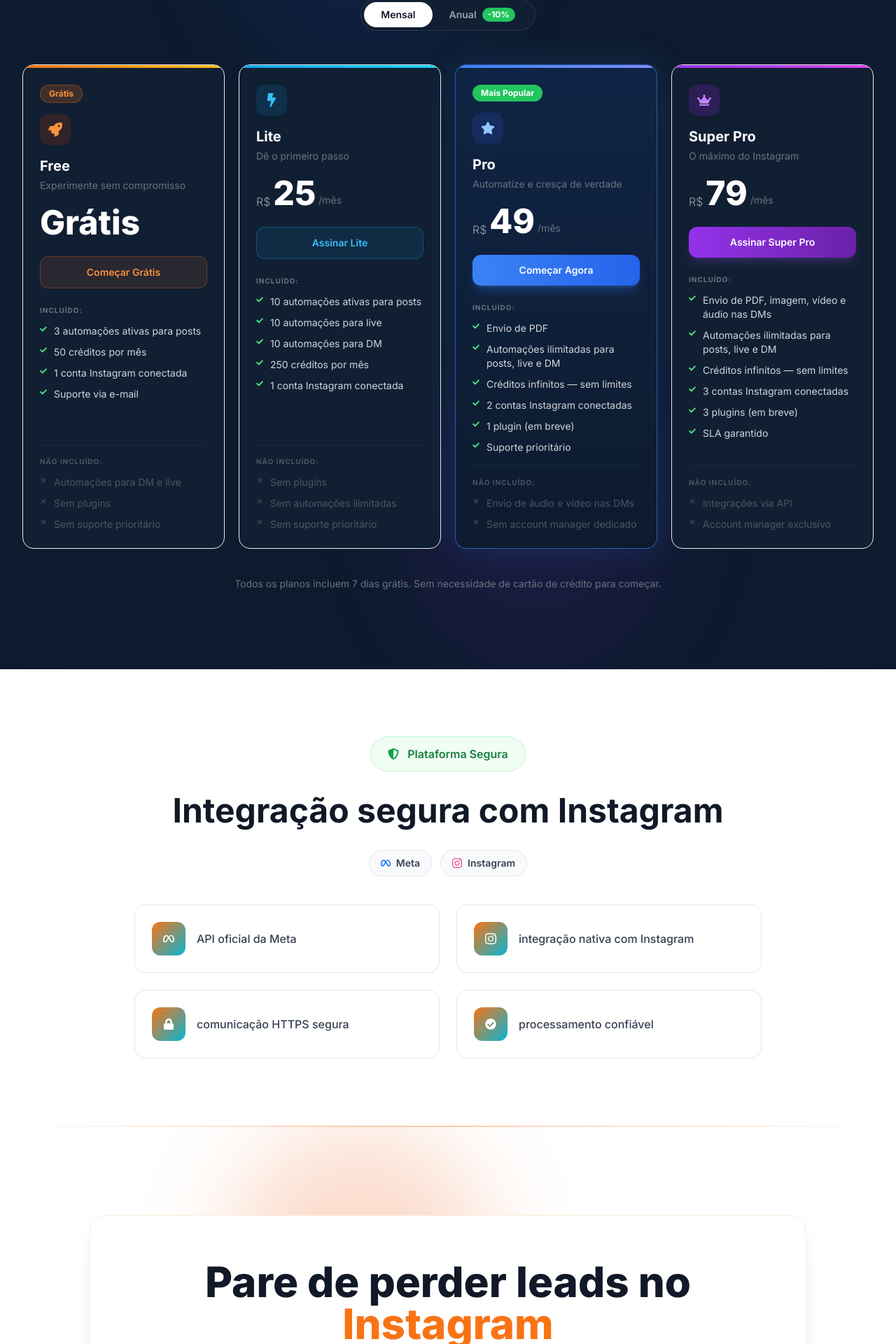
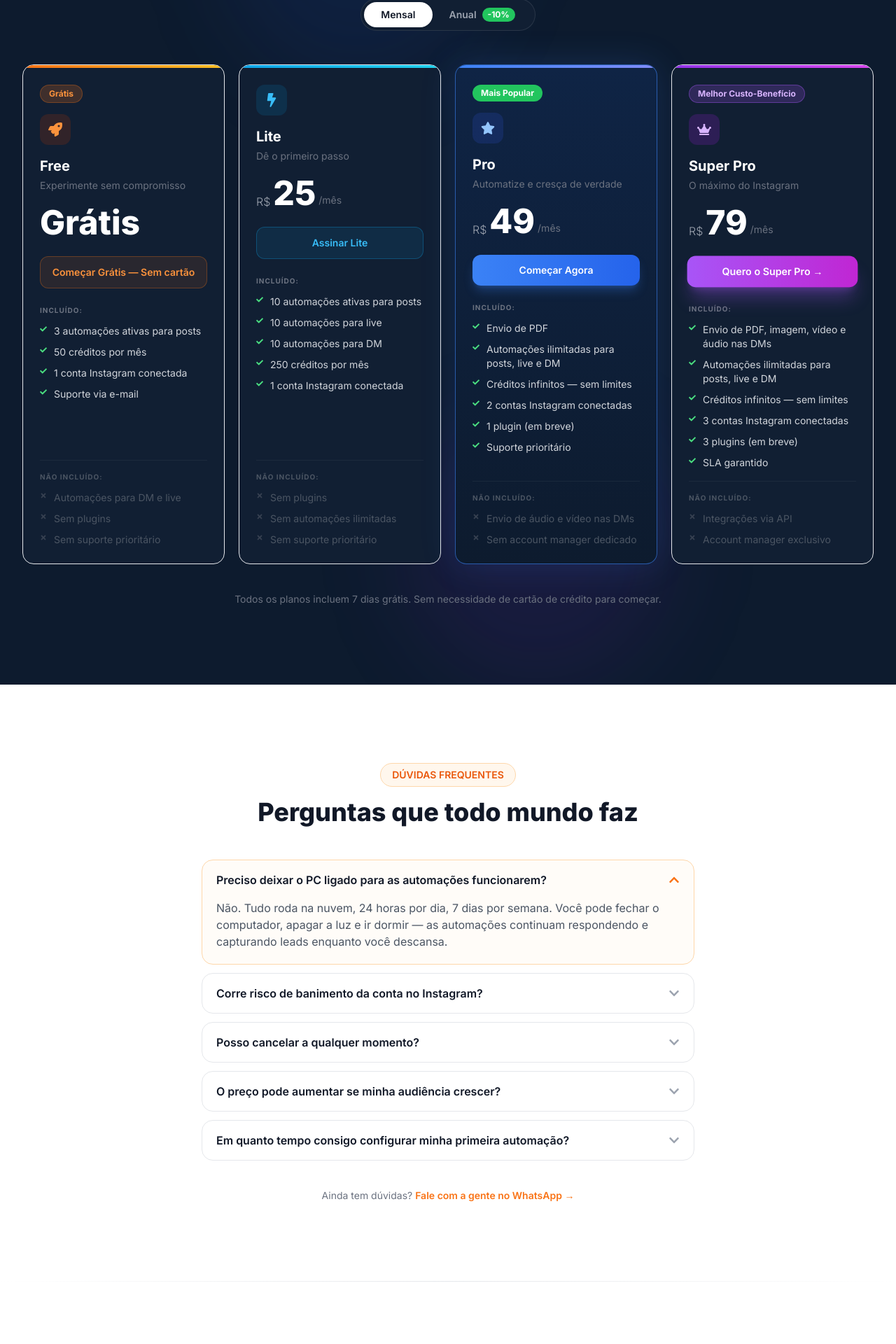
Before and after one commit to Rivas12/LP---INSTA-LINK, a Next.js app: page / in a window 1280 px wide. Shown: the part 8840-10760 px from the top of the page at 70% size. Built offline with nearby package versions, Linux system fonts and the light colour scheme.

Commit message:
feat: add FAQ component and integrate it into the Home page for enhanced user support

```diff
--- a/app/page.tsx
+++ b/app/page.tsx
@@ -7,6 +7,7 @@ import Benefits from "@/components/Benefits";
 import Demo from "@/components/Demo";
 import Differential from "@/components/Differential";
 import Pricing from "@/components/Pricing";
+import FAQ from "@/components/FAQ";
 import Trust from "@/components/Trust";
 import FinalCTA from "@/components/FinalCTA";
 import Navbar from "@/components/Navbar";
@@ -51,6 +52,9 @@ export default function Home() {
         <Pricing />
       </div>
       <div className="section-divider">
+        <FAQ />
+      </div>
+      <div className="section-divider">
         <Trust />
       </div>
       <div className="section-divider section-divider-strong">
--- /dev/null
+++ b/components/FAQ.tsx
@@ -0,0 +1,114 @@
+"use client";
+
+import { useState } from "react";
+import { FaChevronDown, FaShieldAlt } from "react-icons/fa";
+import { SiMeta } from "react-icons/si";
+
+const faqs = [
+  {
+    question: "Preciso deixar o PC ligado para as automações funcionarem?",
+    answer:
+      "Não. Tudo roda na nuvem, 24 horas por dia, 7 dias por semana. Você pode fechar o computador, apagar a luz e ir dormir — as automações continuam respondendo e capturando leads enquanto você descansa.",
+  },
+  {
+    question: "Corre risco de banimento da conta no Instagram?",
+    answer:
+      "Não. Utilizamos exclusivamente a API Oficial do Instagram, parceira da Meta. Isso significa que cada ação segue rigorosamente as políticas da plataforma — sem bots terceiros, sem simulação de comportamento humano e sem risco de bloqueio.",
+    highlight: true,
+  },
+  {
+    question: "Posso cancelar a qualquer momento?",
+    answer:
+      "Sim, sem burocracia. Não há fidelidade, multa ou carência. Basta cancelar pelo painel com um clique. O acesso continua até o fim do período já pago.",
+  },
+  {
+    question: "O preço pode aumentar se minha audiência crescer?",
+    answer:
+      "Não. Nossos planos são por conta Instagram conectada, com preço fixo em Real. Você não paga mais caro quando viralizar — ao contrário das ferramentas gringas que cobram em dólar por contato ou volume de mensagens.",
+  },
+  {
+    question: "Em quanto tempo consigo configurar minha primeira automação?",
+    answer:
+      "Em menos de 5 minutos. O painel é intuitivo: conecte sua conta Instagram, escolha a palavra-chave e defina o que será enviado no direct. Nenhum conhecimento técnico necessário.",
+  },
+];
+
+export default function FAQ() {
+  const [open, setOpen] = useState<number | null>(0);
+
+  return (
+    <section className="py-20 sm:py-28 bg-white">
+      <div className="max-w-3xl mx-auto px-4 sm:px-6 lg:px-8">
+        {/* Heading */}
+        <div className="text-center mb-12">
+          <span className="inline-block px-4 py-1.5 bg-orange-50 border border-orange-200 text-orange-600 rounded-full text-sm font-semibold mb-4">
+            DÚVIDAS FREQUENTES
+          </span>
+          <h2 className="text-3xl sm:text-4xl font-extrabold text-gray-900">
+            Perguntas que todo mundo faz
+          </h2>
+        </div>
+
+        {/* Accordion */}
+        <div className="space-y-3">
+          {faqs.map((faq, i) => (
+            <div
+              key={i}
+              className={`rounded-2xl border transition-all duration-200 overflow-hidden ${
+                open === i
+                  ? faq.highlight
+                    ? "border-green-300 bg-green-50"
+                    : "border-orange-200 bg-orange-50/40"
+                  : "border-gray-200 bg-white hover:border-gray-300"
+              }`}
+            >
+              <button
+                className="w-full flex items-center justify-between gap-4 px-5 py-4 text-left"
+                onClick={() => setOpen(open === i ? null : i)}
+              >
+                <span className="font-semibold text-gray-900 text-sm sm:text-base leading-snug">
+                  {faq.question}
+                </span>
+                <FaChevronDown
+                  className={`flex-shrink-0 text-gray-400 transition-transform duration-200 ${
+                    open === i ? "rotate-180 text-orange-500" : ""
+                  }`}
+                />
+              </button>
+
+              {open === i && (
+                <div className="px-5 pb-5">
+                  {faq.highlight && (
+                    <div className="flex items-center gap-2 mb-3">
+                      <SiMeta className="text-[#0866FF] text-sm" />
+                      <span className="text-xs font-semibold text-green-700 bg-green-100 px-2 py-0.5 rounded-full flex items-center gap-1">
+                        <FaShieldAlt className="text-[10px]" />
+                        API Oficial Meta — 100% seguro
+                      </span>
+                    </div>
+                  )}
+                  <p className="text-gray-600 text-sm sm:text-base leading-relaxed">
+                    {faq.answer}
+                  </p>
+                </div>
+              )}
+            </div>
+          ))}
+        </div>
+
+        {/* Bottom CTA */}
+        <p className="text-center text-gray-500 text-sm mt-10">
+          Ainda tem dúvidas?{" "}
+          <a
+            href="https://wa.me/5500000000000?text=Oi!%20Tenho%20uma%20d%C3%BAvida%20sobre%20o%20InstaFlow."
+            target="_blank"
+            rel="noopener noreferrer"
+            className="text-orange-500 font-semibold hover:underline"
+          >
+            Fale com a gente no WhatsApp →
+          </a>
+        </p>
+      </div>
+    </section>
+  );
+}
--- a/components/Pricing.tsx
+++ b/components/Pricing.tsx
@@ -16,7 +16,7 @@ const plans = [
     annualPrice: 0,
     badge: "Grátis",
     badgeColor: "bg-orange-500/20 text-orange-400 border border-orange-500/30",
-    buttonLabel: "Começar Grátis",
+    buttonLabel: "Começar Grátis — Sem cartão",
     buttonStyle:
       "bg-orange-500/10 hover:bg-orange-500/20 text-orange-400 border border-orange-500/30 hover:border-orange-400",
     highlighted: false,
@@ -91,18 +91,18 @@ const plans = [
   {
     id: "superpro",
     icon: FaCrown,
-    iconColor: "text-purple-400",
+    iconColor: "text-purple-300",
     iconBg: "bg-purple-900/40",
     accentColor: "purple",
     name: "Super Pro",
     tagline: "O máximo do Instagram",
     monthlyPrice: 79,
     annualPrice: 71,
-    badge: null,
-    badgeColor: "",
-    buttonLabel: "Assinar Super Pro",
+    badge: "Melhor Custo-Benefício",
+    badgeColor: "bg-purple-500/20 text-purple-300 border border-purple-500/40",
+    buttonLabel: "Quero o Super Pro →",
     buttonStyle:
-      "bg-gradient-to-r from-purple-600 to-purple-800 hover:from-purple-500 hover:to-purple-700 text-white shadow-lg shadow-purple-500/20",
+      "bg-gradient-to-r from-purple-500 to-fuchsia-600 hover:from-purple-400 hover:to-fuchsia-500 text-white shadow-xl shadow-purple-500/30 scale-[1.02]",
     highlighted: false,
     included: [
       "Envio de PDF, imagem, vídeo e áudio nas DMs",
```
